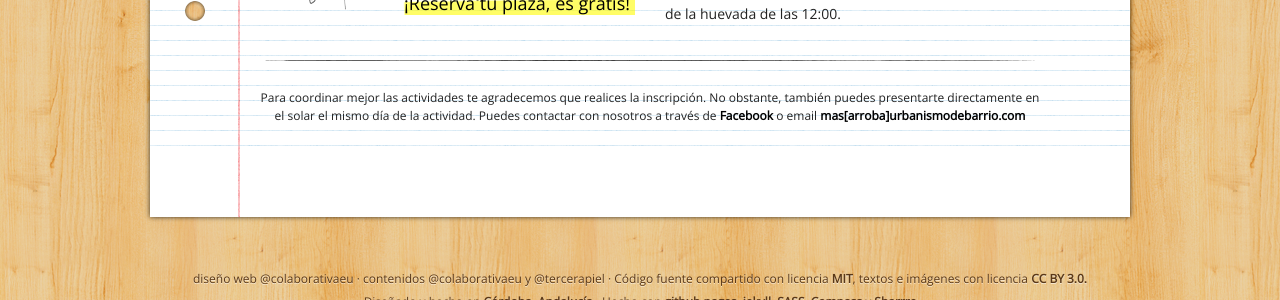
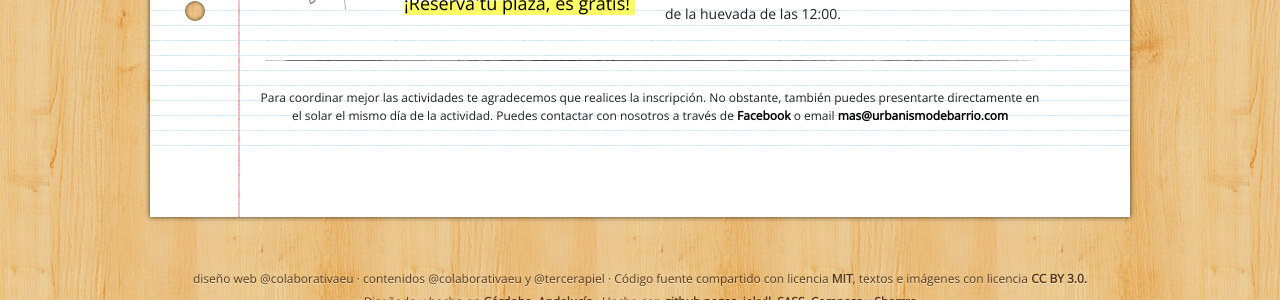
Before and after one commit to colaborativa/urbanismodebarrio.com, a Jekyll site: the page built from index.md, in a window 1280 px wide and 900 px high, scrolled down 1187 px. Shown: the part 502-802 px from the top of the window. Built offline with Jekyll 4.4.1, drawn with Linux system fonts in a browser that asks for light colours; nearby versions of some CDN libraries; some web fonts are replaced; comment, search, counter and statistics services are not loaded; some of the changed lines change nothing that is shown.

Commit message:
add query spam protection

```diff
--- a/index.md
+++ b/index.md
@@ -46,6 +46,6 @@
 nota_inicial: "Todas las actividades tienen lugar en el <span class='highlight'><a href='http://goo.gl/maps/Ka4hT'>solar del antiguo Cine Fuensanta</a></span> en la calle Hernando de Magallanes <span class='ocultaImprime'>(detrás del centro de adultos Fuensanta)</span>"
 
 nota_final: "Para coordinar mejor las actividades te agradecemos que realices la inscripción. No obstante, también puedes presentarte directamente en el solar el mismo día de la actividad."
-nota_final_web: "Puedes contactar con nosotros a través de <a href='#'>Facebook</a> o email <a href='#'>mas[arroba]urbanismodebarrio.com</a>"
+nota_final_web: "Puedes contactar con nosotros a través de <a href='#'>Facebook</a> o email <a href='#'><span id='my-email'>por favor activa javascript para ver el email</span></a>"
 nota_final_impresa: "Para más información y reservar tu plaza visita <a href='#'>www.urbanismodebarrio.com</a>"
 ---
--- a/js/main.js
+++ b/js/main.js
@@ -25,5 +25,15 @@
 	T.hovercards();
 });
 $(document).ready(function(){
-    $("#imprimir").delay(1000).addClass('ensena');
+	$("#imprimir").delay(1000).addClass('ensena');
+	//Simple spam protection
+	$('#my-email').html(function(){
+		var e = "mas";
+		var a = "@";
+		var d = "urbanismodebarrio";
+		var c = ".com";
+		var h = 'mailto:' + e + a + d + c;
+		$(this).parent('a').attr('href', h);
+		return e + a + d + c;
+	});
 });
```
